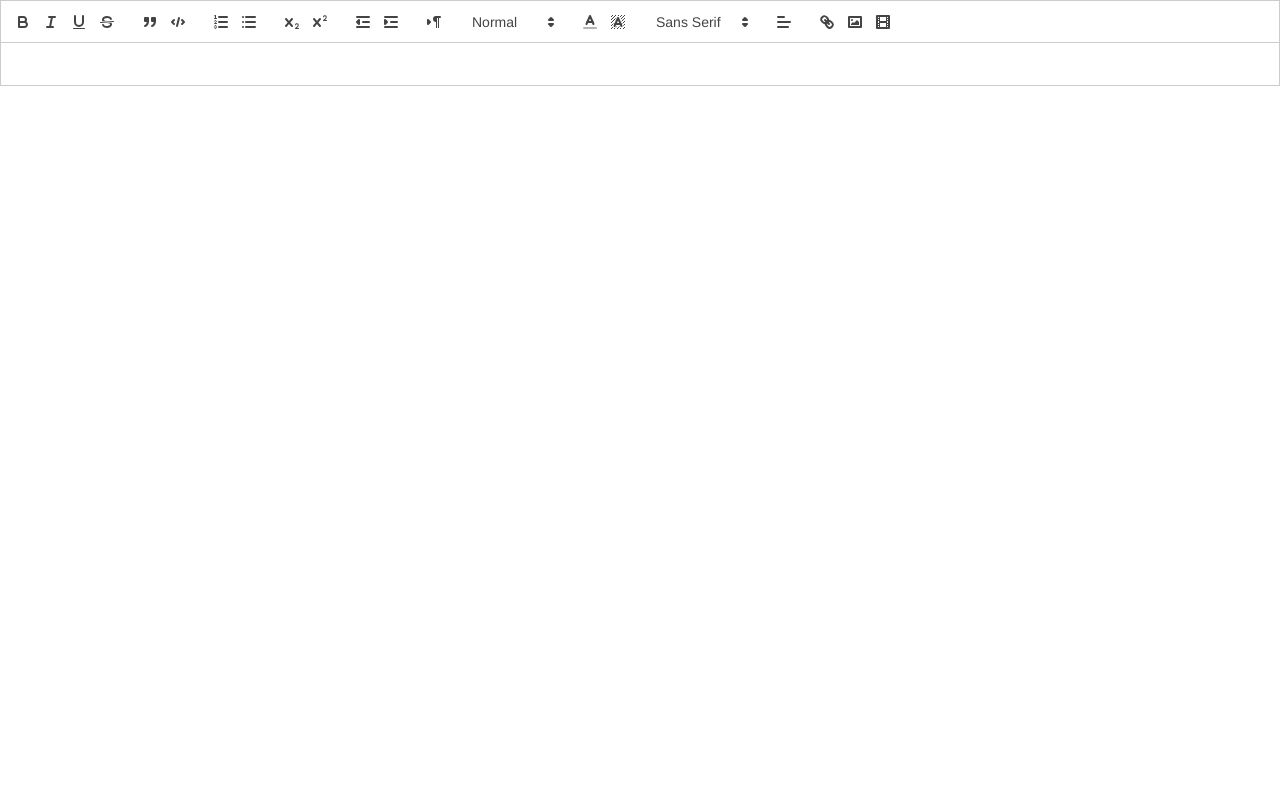
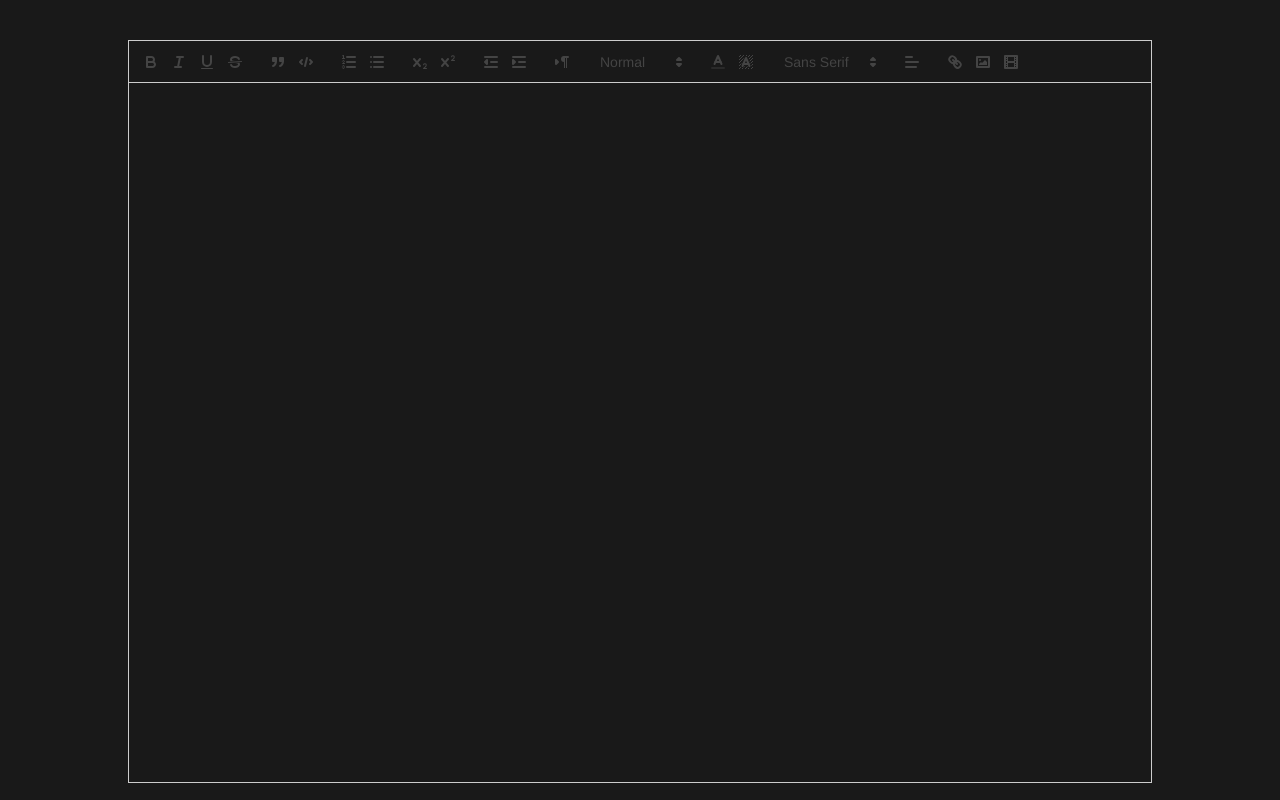
Before and after one commit to Thabish-Kader/word-craft-ai, a Next.js app: page / in a window 1280 px wide. Built offline with nearby package versions, Linux system fonts and the light colour scheme.

Commit message:
text-editor
Signed-off-by: Thabish <kadertabish2@gmail.com>

```diff
--- a/app/components/TextEditor.tsx
+++ b/app/components/TextEditor.tsx
@@ -59,7 +59,7 @@ export const TextEditor = () => {
 			onChange={setValue}
 			modules={modules}
 			formats={formats}
-			className=""
+			className="bg-primary h-[700px] text-white"
 		/>
 	);
 };
--- a/app/components/TextEditor2.tsx
+++ /dev/null
@@ -1,60 +0,0 @@
-import React, { useState } from "react";
-import hljs from "highlight.js";
-
-import { useQuill } from "react-quilljs";
-
-import "quill/dist/quill.snow.css"; // Add css for snow theme
-
-export const TextEditor2 = () => {
-	hljs.configure({
-		languages: ["javascript", "ruby", "python", "rust"],
-	});
-
-	const theme = "snow";
-
-	const modules = {
-		toolbar: [["code-block"]],
-		syntax: {
-			highlight: (text) => hljs.highlightAuto(text).value,
-		},
-	};
-
-	const placeholder = "Compose an epic...";
-
-	const formats = ["code-block"];
-
-	const { quill, quillRef } = useQuill({
-		theme,
-		modules,
-		formats,
-		placeholder,
-	});
-
-	const [content, setContent] = useState("");
-
-	React.useEffect(() => {
-		if (quill) {
-			quill.on("text-change", () => {
-				setContent(quill.root.innerHTML);
-			});
-		}
-	}, [quill]);
-
-	const submitHandler = (e) => {};
-
-	return (
-		<div style={{ width: 500, height: 300 }}>
-			<div ref={quillRef} />
-
-			<form onSubmit={submitHandler}>
-				<button type="submit">Submit</button>
-			</form>
-			{quill && (
-				<div
-					className="ql-editor"
-					dangerouslySetInnerHTML={{ __html: content }}
-				/>
-			)}
-		</div>
-	);
-};
--- a/app/components/custom-quill.css
+++ b/app/components/custom-quill.css
@@ -11,13 +11,6 @@
 .ql-container.ql-snow .ql-toolbar.ql-toolbar {
 }
 
-#editor {
-	height: 400px;
-}
-.ql-spanblock:after {
-	content: "<sb/>";
-}
-
 .spanblock {
 	background-color: "black";
 	border: 1px solid #ccc;
@@ -26,3 +19,6 @@
 	border-radius: 3px;
 	margin: 15px 0;
 }
+
+.ql-formats {
+}
--- a/app/layout.tsx
+++ b/app/layout.tsx
@@ -1,21 +1,19 @@
-import './globals.css'
-import { Inter } from 'next/font/google'
-
-const inter = Inter({ subsets: ['latin'] })
+import "./globals.css";
+import { Inter } from "next/font/google";
 
 export const metadata = {
-  title: 'Create Next App',
-  description: 'Generated by create next app',
-}
+	title: "Word-Craft",
+	description: "AI Powered Text Editor for creators",
+};
 
 export default function RootLayout({
-  children,
+	children,
 }: {
-  children: React.ReactNode
+	children: React.ReactNode;
 }) {
-  return (
-    <html lang="en">
-      <body className={inter.className}>{children}</body>
-    </html>
-  )
+	return (
+		<html lang="en">
+			<body className="bg-bg-primary">{children}</body>
+		</html>
+	);
 }
--- a/app/page.tsx
+++ b/app/page.tsx
@@ -1,12 +1,10 @@
 import Image from "next/image";
 import { TextEditor } from "./components/TextEditor";
-import { TextEditor2 } from "./components/TextEditor2";
 
 export default function Home() {
 	return (
-		<main className="">
+		<main className="mx-auto max-w-5xl mt-10 ">
 			<TextEditor />
-			{/* <TextEditor2 /> */}
 		</main>
 	);
 }
--- a/tailwind.config.js
+++ b/tailwind.config.js
@@ -1,18 +1,22 @@
 /** @type {import('tailwindcss').Config} */
 module.exports = {
 	content: [
-    './pages/**/*.{js,ts,jsx,tsx,mdx}',
-    './components/**/*.{js,ts,jsx,tsx,mdx}',
-    './app/**/*.{js,ts,jsx,tsx,mdx}',
+		"./pages/**/*.{js,ts,jsx,tsx,mdx}",
+		"./components/**/*.{js,ts,jsx,tsx,mdx}",
+		"./app/**/*.{js,ts,jsx,tsx,mdx}",
 	],
 	theme: {
 		extend: {
 			backgroundImage: {
-        'gradient-radial': 'radial-gradient(var(--tw-gradient-stops))',
-        'gradient-conic':
-          'conic-gradient(from 180deg at 50% 50%, var(--tw-gradient-stops))',
+				"gradient-radial": "radial-gradient(var(--tw-gradient-stops))",
+				"gradient-conic":
+					"conic-gradient(from 180deg at 50% 50%, var(--tw-gradient-stops))",
+			},
+			colors: {
+				"bg-primary": "#191919",
+				"bg-secondary": "#202020",
 			},
 		},
 	},
 	plugins: [],
-}
+};
```
Lines whose indentation alone changed are shown as unchanged.
